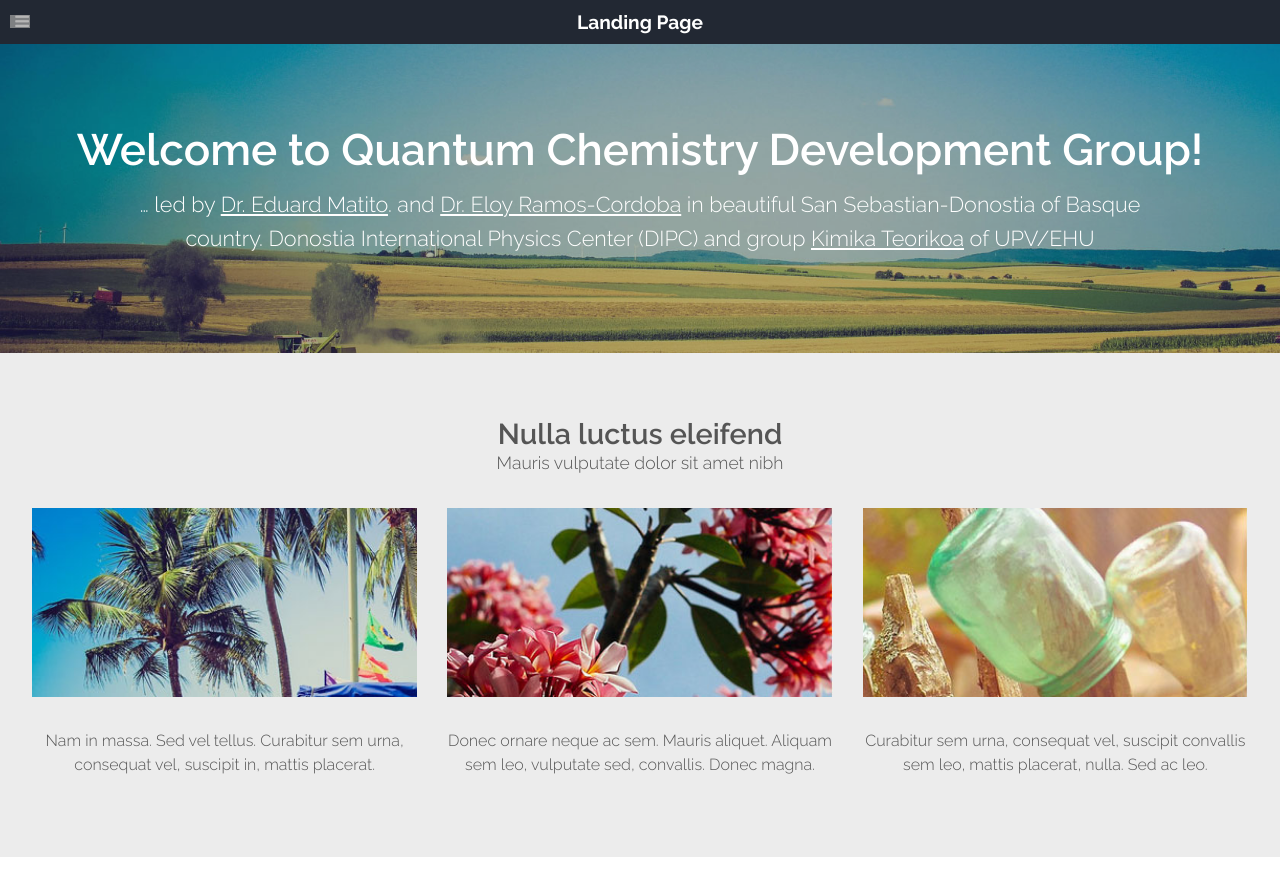
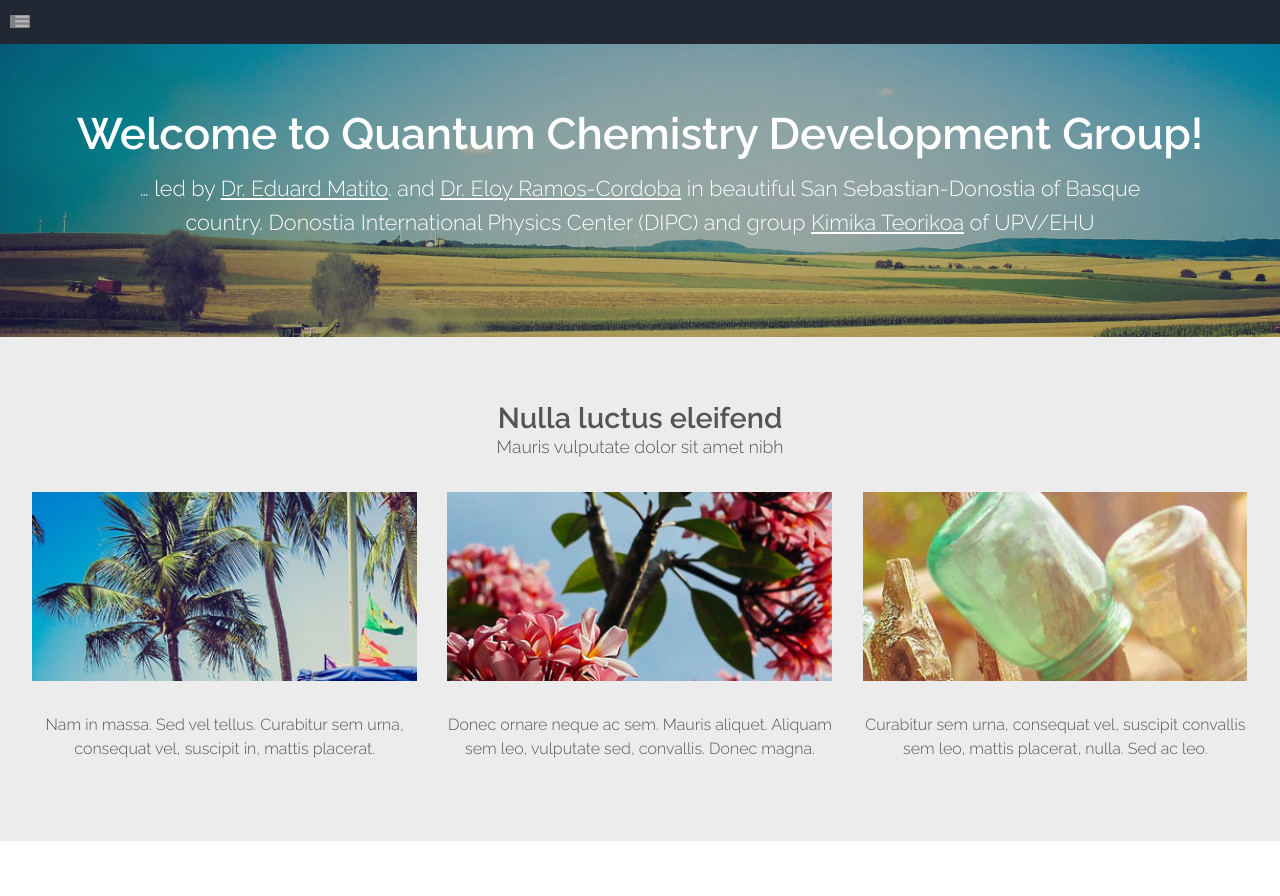
Before and after one commit to old-jekyll-templates/Horizons-Jekyll-Theme, a Jekyll site: the page built from index.html, in a window 1280 px wide and 900 px high. Shown: the top 896 px of the window. Built offline with Jekyll 4.4.1, drawn with Linux system fonts in a browser that asks for light colours; the list of posts is cut into pages by our own code; grey boxes are pictures that could not be loaded.

Commit message:
Update landing.html

```diff
--- a/_layouts/landing.html
+++ b/_layouts/landing.html
@@ -7,7 +7,7 @@ layout: default
 				<div class="container">
 
 					<!-- Logo -->
-						<h1><a href="#" id="logo">{{ page.title }}</a></h1>
+						<!--  <h1><a href="#" id="logo">{{ page.title }}</a></h1> -->
 
 					{% include nav.html %}
 
```
